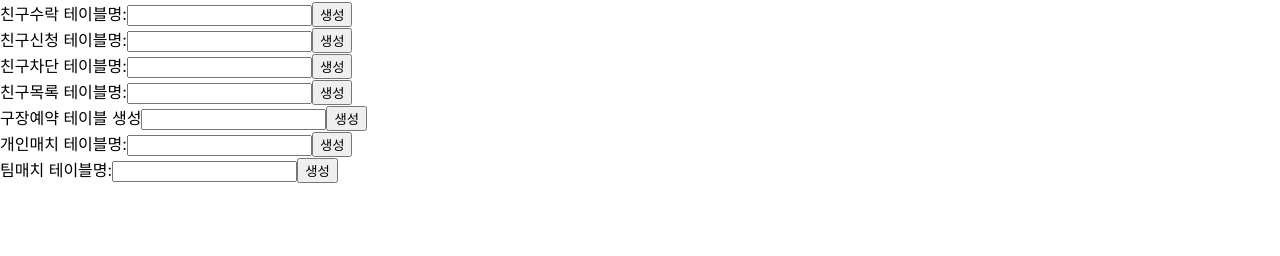
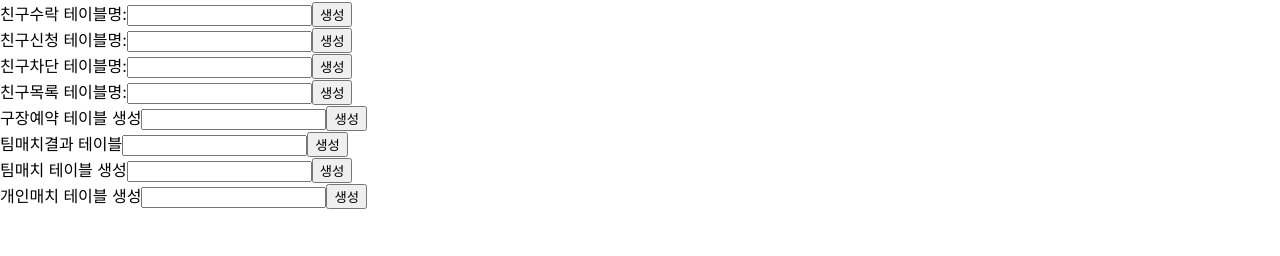
Before and after one commit to parksh93/GOALDDAE_FRONT, a React (Create React App) app: page / in a window 1280 px wide. Shown: the part 479-735 px from the top of the page. Built offline with nearby package versions, Linux system fonts and the light colour scheme; no server answers.

Commit message:
신현섭: 수정 동적테이블 테스트 중

```diff
--- a/src/Main.js
+++ b/src/Main.js
@@ -8,8 +8,9 @@ import FriendAdd from './auth/page/tableOperate/tableFriend/FriendAdd';
 import FriendBlock from './auth/page/tableOperate/tableFriend/FriendBlock';
 import FriendList from './auth/page/tableOperate/tableFriend/FriendList';
 import FieldReservation from './auth/page/tableOperate/tableFieldReservation/FieldReservation';
+import TeamMatchResult from './auth/page/tableOperate/tableTeam/TeamMatchResult';
+import MatchTeam from './auth/page/tableOperate/tableMatch/MatchTeam';
 import MatchIndividual from './auth/page/tableOperate/tableMatch/MatchIndividual';
-import MatchTeam from './auth/page/tableOperate/tableMatch/TeamMatch';
 
 const Main = () => {
     return (
@@ -24,9 +25,10 @@ const Main = () => {
                 <FriendBlock />
                 <FriendList />
                 <FieldReservation />
+
+                <TeamMatchResult />
+                <MatchTeam />
                 <MatchIndividual />
-                <MatchTeam />
-
             </div>
         </UserProvider>
     );
--- a/src/auth/page/tableOperate/tableMatch/MatchIndividual.js
+++ b/src/auth/page/tableOperate/tableMatch/MatchIndividual.js
@@ -2,14 +2,14 @@ import React, { useState } from "react";
 import axios from "axios";
 
 const MatchIndividual = () => {
-  const [matchIndividualName, setMatchIndividualName] = useState("");
+  const [matchIndividual, setMatchIndividual] = useState("");
 
-  const createTable = async (matchIndividualName) => {
+  const createTable = async (matchIndividual) => {
     try {
-      const encodedMatchIndividualName = encodeURIComponent(matchIndividualName);
+      const encodedMatchIndividual = encodeURIComponent(matchIndividual);
       const response = await axios.post("/api/match-individual/create-table", null, {
         params: {
-          matchIndividual: encodedMatchIndividualName,
+          matchIndividual: encodedMatchIndividual,
         }
       });
       console.log(response.data);
@@ -19,20 +19,20 @@ const MatchIndividual = () => {
   };
 
   const handleChange = (e) => {
-    setMatchIndividualName(e.target.value);
+    setMatchIndividual(e.target.value);
   };
 
   const handleSubmit = (e) => {
     e.preventDefault();
-    createTable(matchIndividualName);
+    createTable(matchIndividual);
   };
 
   return (
     <div>
-        <form onSubmit={handleSubmit}>
+      <form onSubmit={handleSubmit}>
         <label>
-        개인매치 테이블명:
-          <input type="text" value={matchIndividualName} onChange={handleChange} />
+        개인매치 테이블 생성
+          <input type="text" value={matchIndividual} onChange={handleChange} />
         </label>
         <button type="submit">생성</button>
       </form>
--- a/src/auth/page/tableOperate/tableMatch/TeamMatch.js
+++ b/src/auth/page/tableOperate/tableMatch/MatchTeam.js
@@ -2,14 +2,14 @@ import React, { useState } from "react";
 import axios from "axios";
 
 const MatchTeam = () => {
-  const [matchTeamName, setMatchTeamName] = useState("");
+  const [matchTeam, setmatchTeam] = useState("");
 
-  const createTable = async (teamMatchName) => {
+  const createTable = async (matchTeam) => {
     try {
-      const encodedMatchTeamName = encodeURIComponent(matchTeamName);
+      const encodedMatchTeam = encodeURIComponent(matchTeam);
       const response = await axios.post("/api/match-team/create-table", null, {
         params: {
-            matchTeam: encodedMatchTeamName,
+          matchTeam: encodedMatchTeam,
         }
       });
       console.log(response.data);
@@ -19,20 +19,20 @@ const MatchTeam = () => {
   };
 
   const handleChange = (e) => {
-    setMatchTeamName(e.target.value);
+    setmatchTeam(e.target.value);
   };
 
   const handleSubmit = (e) => {
     e.preventDefault();
-    createTable(matchTeamName);
+    createTable(matchTeam);
   };
 
   return (
     <div>
-        <form onSubmit={handleSubmit}>
+      <form onSubmit={handleSubmit}>
         <label>
-        팀매치 테이블명:
-          <input type="text" value={matchTeamName} onChange={handleChange} />
+        팀매치 테이블 생성
+          <input type="text" value={matchTeam} onChange={handleChange} />
         </label>
         <button type="submit">생성</button>
       </form>
--- /dev/null
+++ b/src/auth/page/tableOperate/tableTeam/TeamMatchResult.js
@@ -0,0 +1,43 @@
+import React, { useState } from "react";
+import axios from "axios";
+
+const TeamMatchResult = () => {
+  const [teamMatchResult, setTeamMatchResult] = useState("");
+
+  const createTable = async (teamMatchResult) => {
+    try {
+      const encodedTeamMatchResult = encodeURIComponent(teamMatchResult);
+      const response = await axios.post("/api/team-match-result/create-table", null, {
+        params: {
+          teamMatchResult: encodedTeamMatchResult,
+        }
+      });
+      console.log(response.data);
+    } catch (error) {
+      console.error(error);
+    }
+  };
+
+  const handleChange = (e) => {
+    setTeamMatchResult(e.target.value);
+  };
+
+  const handleSubmit = (e) => {
+    e.preventDefault();
+    createTable(teamMatchResult);
+  };
+
+  return (
+    <div>
+      <form onSubmit={handleSubmit}>
+        <label>
+        팀매치결과 테이블
+          <input type="text" value={teamMatchResult} onChange={handleChange} />
+        </label>
+        <button type="submit">생성</button>
+      </form>
+    </div>
+  );
+};
+
+export default TeamMatchResult;
```
Also changed, not shown: src/auth/page/tableOperate/tableTeam/TeamMatchResult.css (added).
